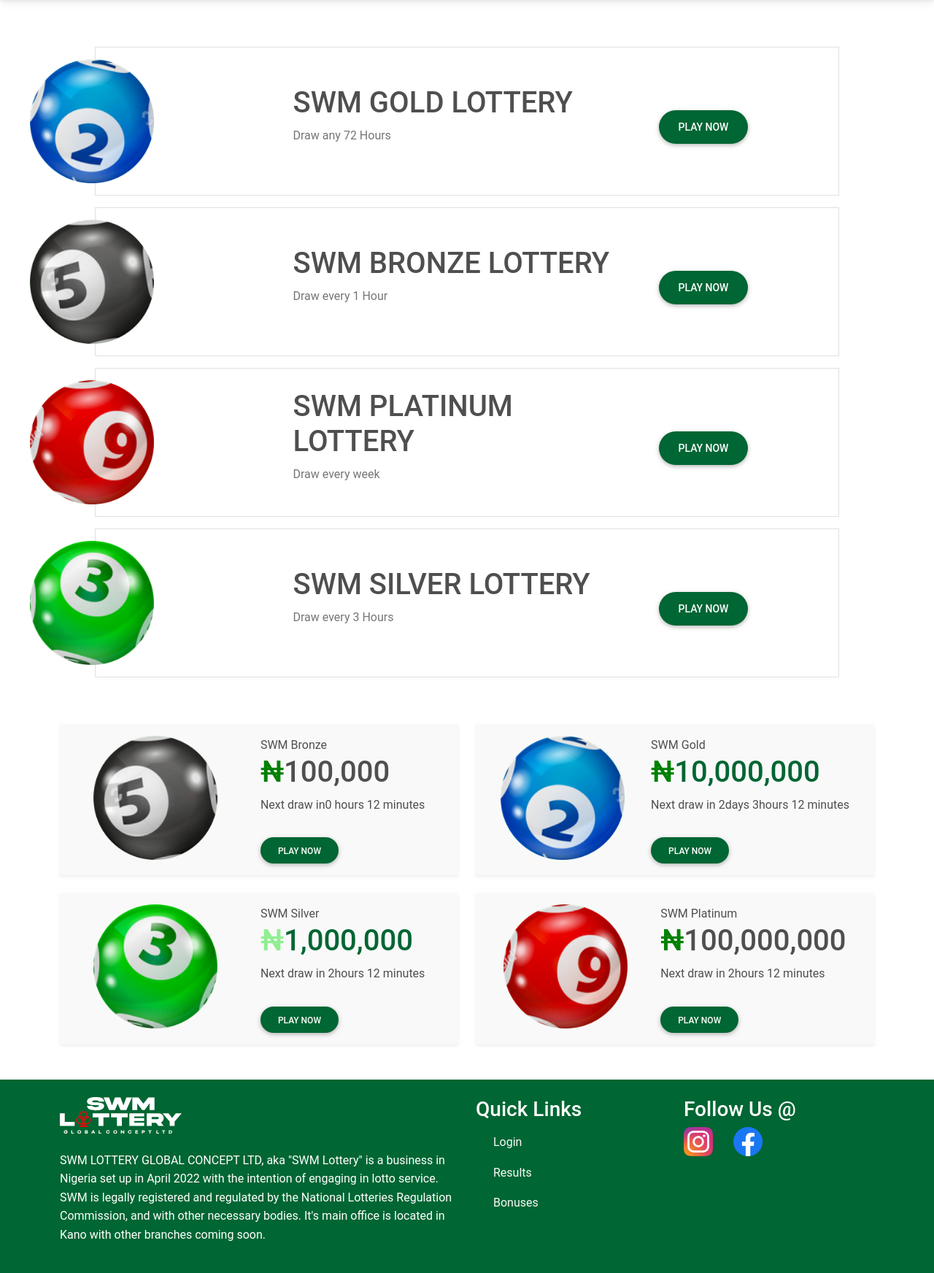
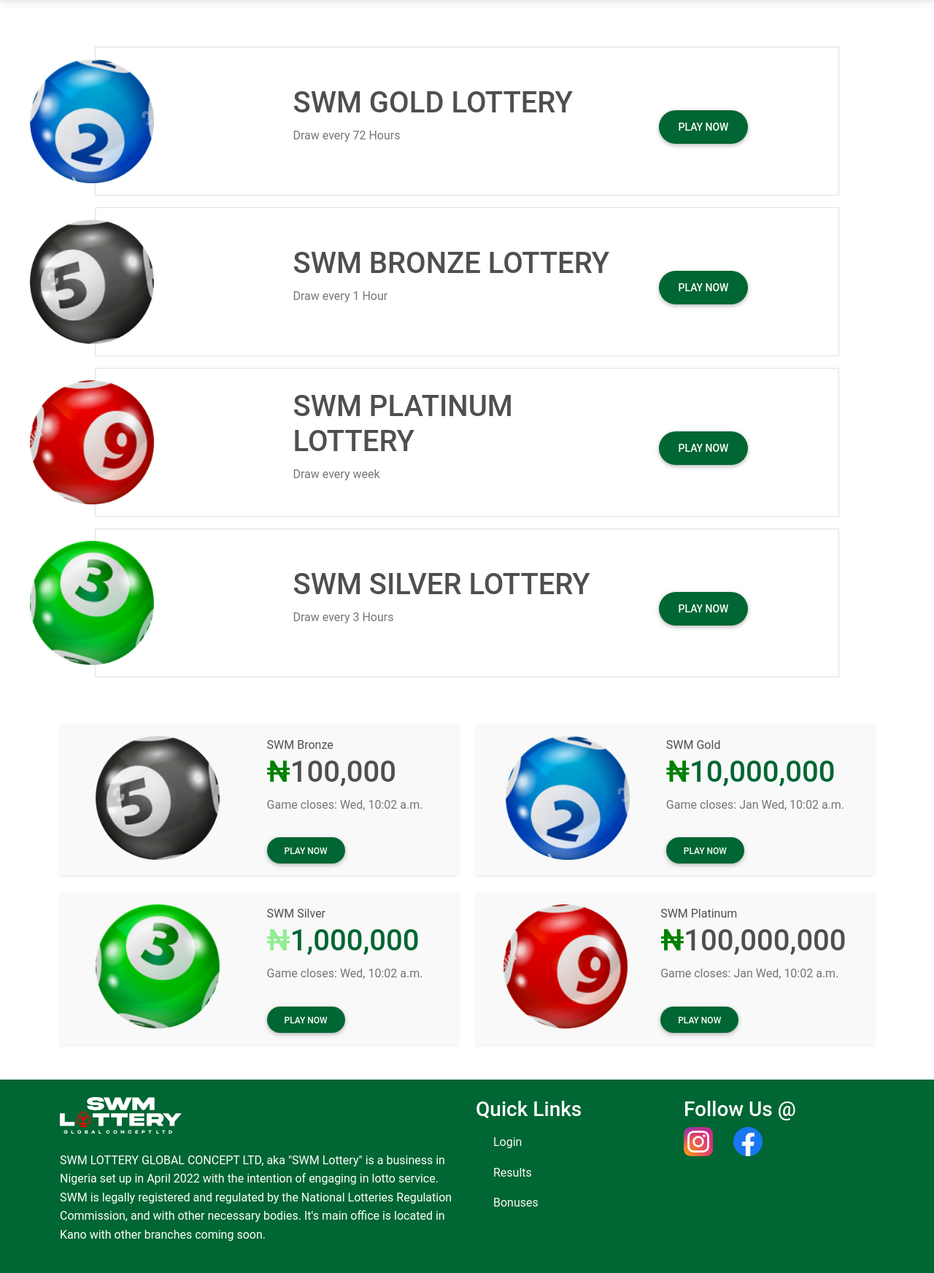
Before and after one commit to ndmichael/swm-lottery-app, a Django app: page /games/ in a window 1280 px wide. Shown: the part 135-1879 px from the top of the page at 73% size. Run offline with Django 4.2, Linux system fonts and the light colour scheme; tables that the repository leaves empty hold one stand-in row (values such as "Sample post"); some libraries are stand-ins or nearby versions.

Commit message:
added back the timers

```diff
--- /dev/null
+++ b/lottery/templates/lottery/bronze_timer.html
@@ -0,0 +1,3 @@
+<span class=" text-muted">
+    Game closes: {{b_data.enddate|date:"D, P"}}
+</span>
--- a/lottery/templates/lottery/games.html
+++ b/lottery/templates/lottery/games.html
@@ -8,7 +8,7 @@
             </article>
             <article class="col-12 col-sm-6 align-self-center">
                 <h1>SWM GOLD LOTTERY</h1>
-                <p class=" text-muted ">Draw any 72 Hours</p>
+                <p class=" text-muted ">Draw every 72 Hours</p>
             </article>
             <article class="col-12 col-sm-3 align-self-center">
                 <div class="pt-3 ">
@@ -86,7 +86,9 @@
                         <h1>
                             <span style="color: green">&#8358;</span>100,000
                         </h1>
-                        <p>Next draw in0 hours 12 minutes</p>
+                        <p class=" text-muted">
+                            {% include "lottery/bronze_timer.html" %}
+                        </p>
                         <div class="pt-3">
                             <a href="{% url 'pick' b_data.type b_data.id %}" class=" btn btn-success rounded-9">
                                 Play Now
@@ -104,7 +106,10 @@
                         <span>SWM Gold</span>
                         <h1 class=" text-success"><span style="color: green">&#8358;</span>10,000,000
                         </h1>
-                        <p>Next draw in 2days 3hours 12 minutes</p>
+                        <p class=" text-muted">
+                            {% include "lottery/gold_timer.html" %}
+                        </p>
+
                         <div class="pt-3">
                             <a href="{% url 'pick' g_data.type g_data.id %}" class=" btn btn-success rounded-9">
                                 Play Now
@@ -123,7 +128,9 @@
                         <span>SWM Silver</span>
                         <h1 class=" text-success"><span style="color: lightgreen">&#8358;</span>1,000,000
                         </h1>
-                        <p>Next draw in 2hours 12 minutes</p>
+                        <p class=" text-muted">
+                            {% include "lottery/silver_timer.html" %}
+                        </p>
                         <div class="pt-3">
                             <a href="{% url 'pick' s_data.type s_data.id %}" class=" btn btn-success rounded-9">
                                 Play Now
@@ -142,7 +149,9 @@
                         <span>SWM Platinum</span>
                         <h1><span style="color: green">&#8358;</span>100,000,000
                         </h1>
-                        <p>Next draw in 2hours 12 minutes</p>
+                        <p class=" text-muted">
+                            {% include "lottery/platinum_timer.html" %}
+                        </p>
                         <div class="pt-3">
                             <a href="{% url 'pick' p_data.type p_data.id %}" class=" btn btn-success rounded-9">
                                 Play Now
--- /dev/null
+++ b/lottery/templates/lottery/gold_timer.html
@@ -0,0 +1,3 @@
+<span class=" text-muted">
+    Game closes: {{b_data.enddate|date:"M D, P"}}
+</span>
--- /dev/null
+++ b/lottery/templates/lottery/platinum_timer.html
@@ -0,0 +1,3 @@
+<span class=" text-muted">
+    Game closes: {{b_data.enddate|date:"M D, P"}}
+</span>
--- /dev/null
+++ b/lottery/templates/lottery/silver_timer.html
@@ -0,0 +1,3 @@
+<span class=" text-muted">
+    Game closes: {{b_data.enddate|date:"D, P"}}
+</span>
```
Also changed, not shown: lottery/templates/lottery/index.html (+4 -12 lines).
